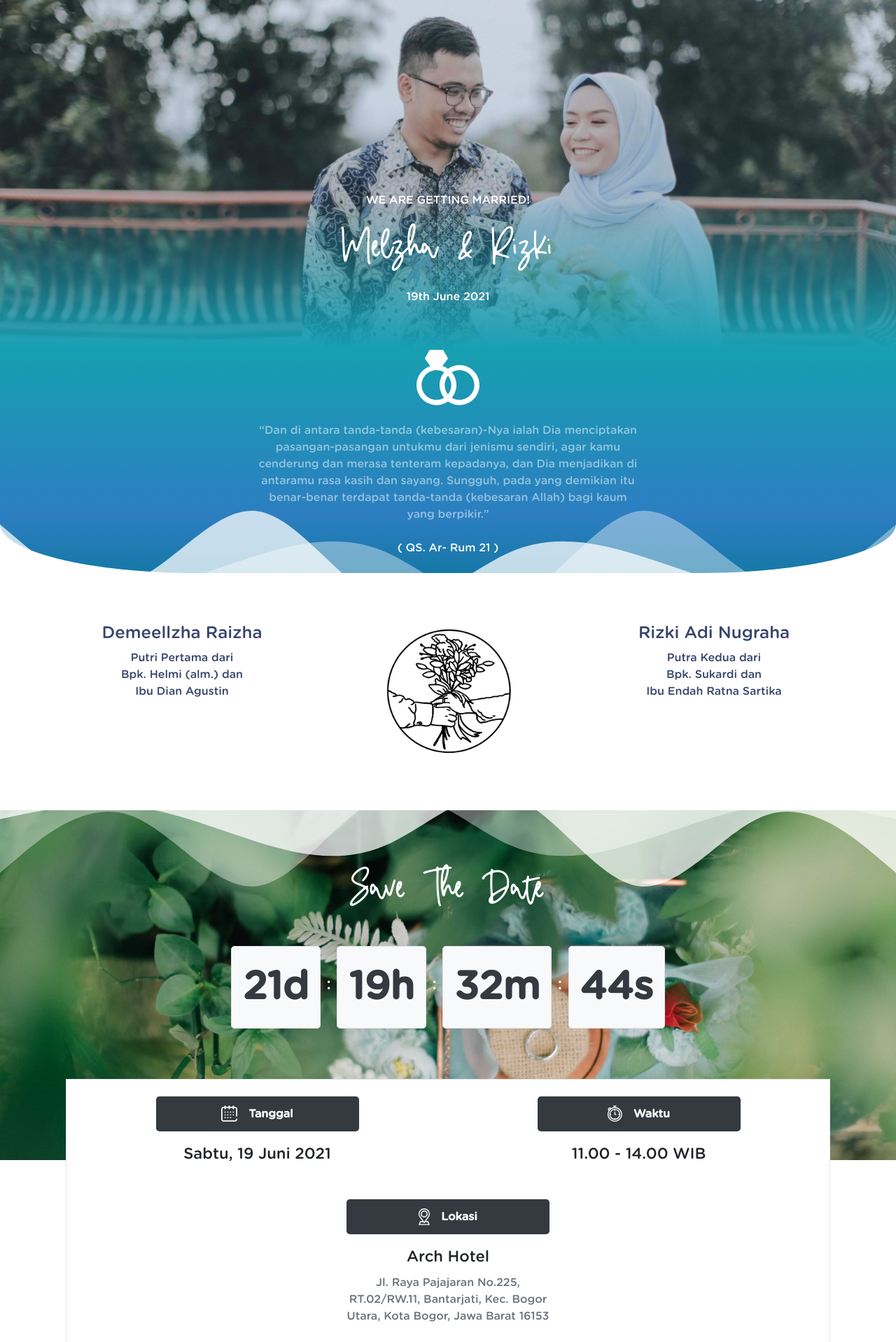
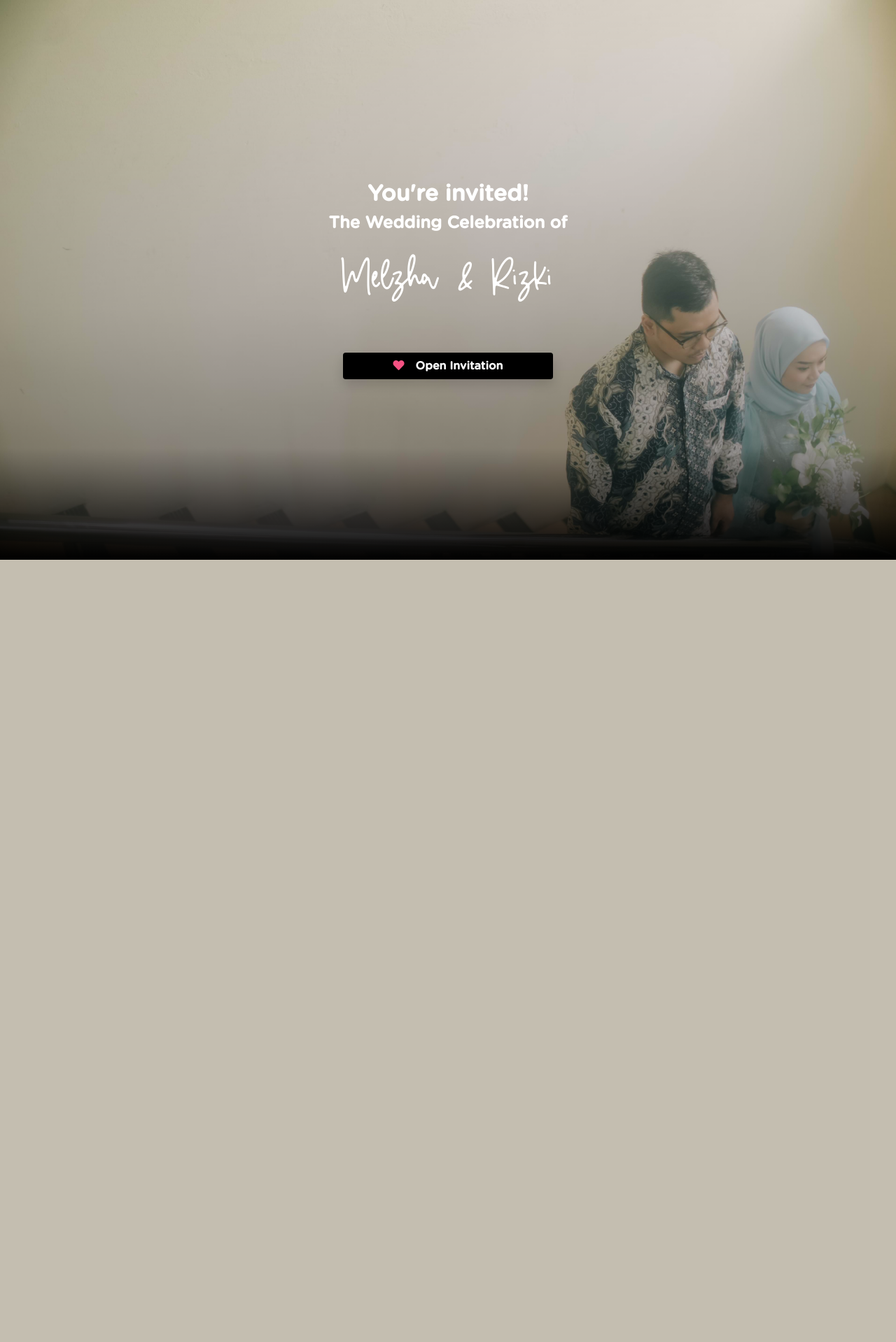
Before and after one commit to ryanspandu/mellzha, a PHP site: page / in a window 1280 px wide. Shown: the top 1918 px of the page at 70% size. After the commit the page ends 800 px from the top, so only its background shows below. Run offline with PHP 8.4, Linux system fonts and the light colour scheme; data that the repository does not hold is empty; a stand-in replaces the project's code that opens the database connection; some libraries are stand-ins or nearby versions; grey boxes are pictures that could not be loaded.

Commit message:
new rsvp

```diff
--- a/index.php
+++ b/index.php
@@ -31,8 +31,8 @@
     <meta name="viewport" content="width=device-width, initial-scale=1.0">
 </head>
 <body>
-    <!-- <?php include 'modal/welcome.php'; ?> -->
-    <div class="container-fluid px-0 ">
+    <?php include 'modal/welcome.php'; ?>
+    <div class="container-fluid px-0 d-none">
 
         <!-- Section 1 -->
         <div class="bg-main-container" style="background-image: url('assets/img/foto2-min.jpg');">
```
